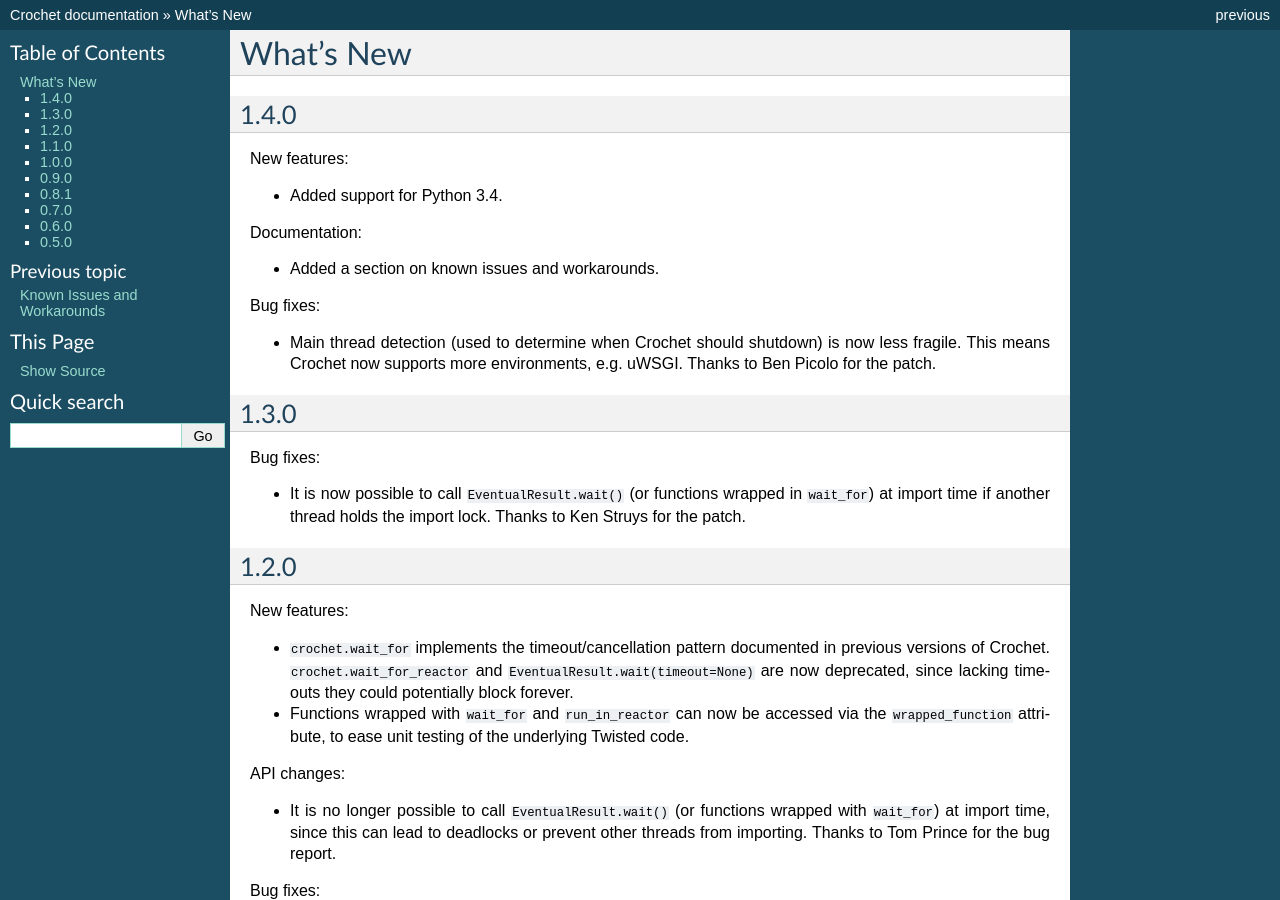
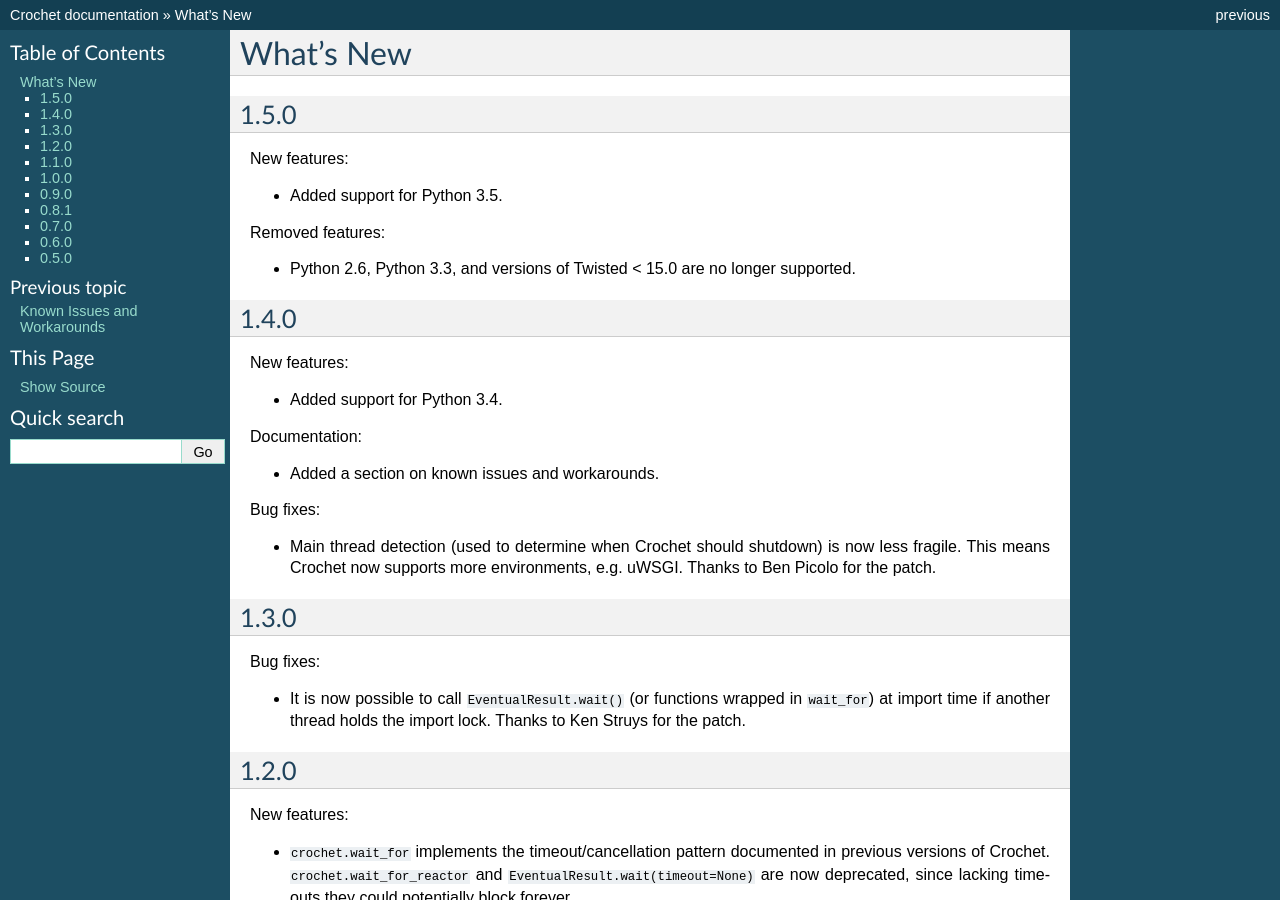
Before and after one commit to itamarst/crochet, a Sphinx documentation site: the page built from docs/news.rst, in a window 1280 px wide and 900 px high. Built offline with Sphinx 7.4.7, drawn with Linux system fonts in a browser that asks for light colours.

Commit message:
Drop old versions of Python and Twisted, add Python 3.5.

```diff
--- a/docs/news.rst
+++ b/docs/news.rst
@@ -1,5 +1,16 @@
 What's New
 ==========
+
+1.5.0
+^^^^^
+
+New features:
+
+* Added support for Python 3.5.
+
+Removed features:
+
+* Python 2.6, Python 3.3, and versions of Twisted < 15.0 are no longer supported.
 
 1.4.0
 ^^^^^
```
Also changed, not shown: .travis.yml.
